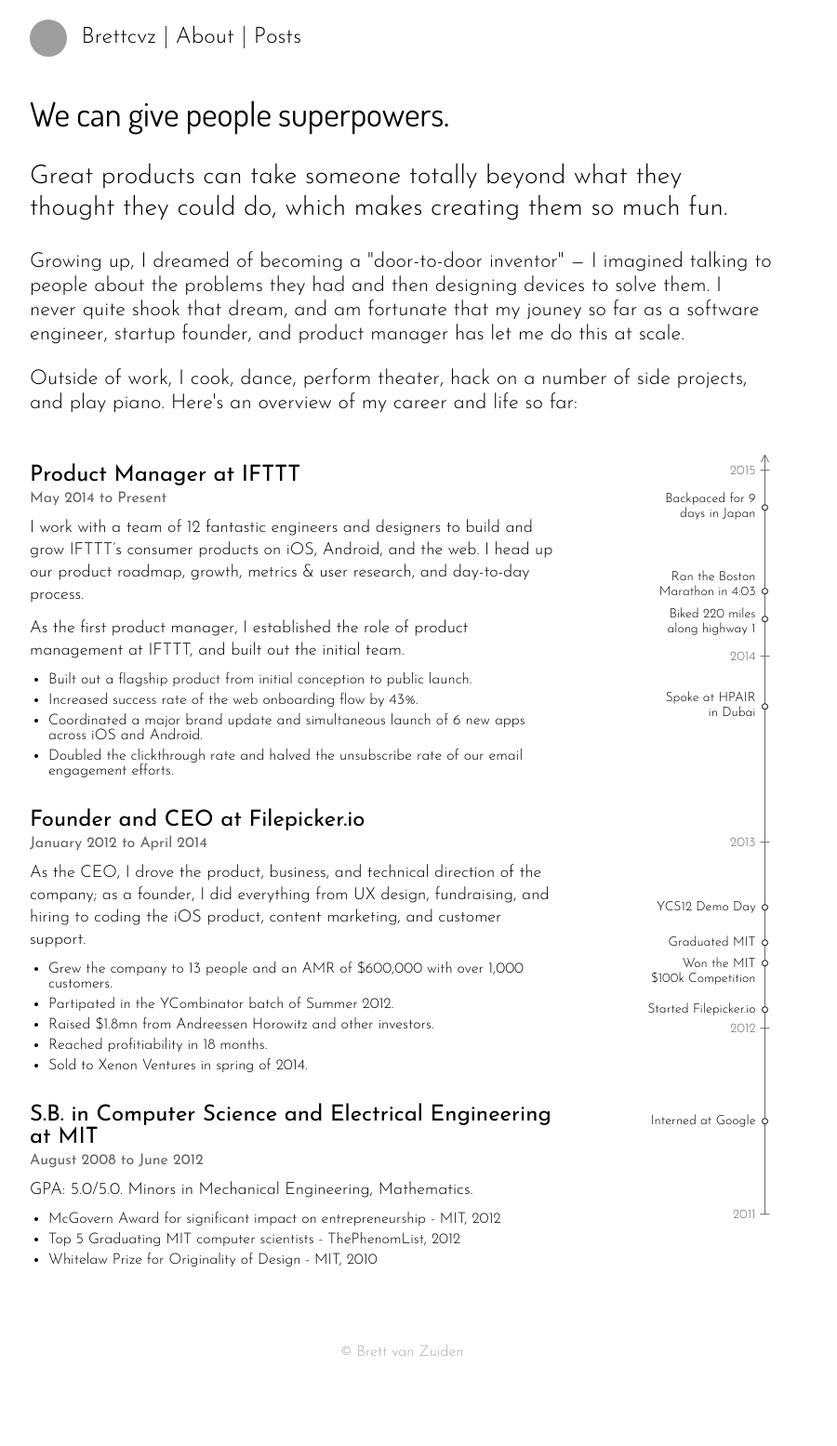
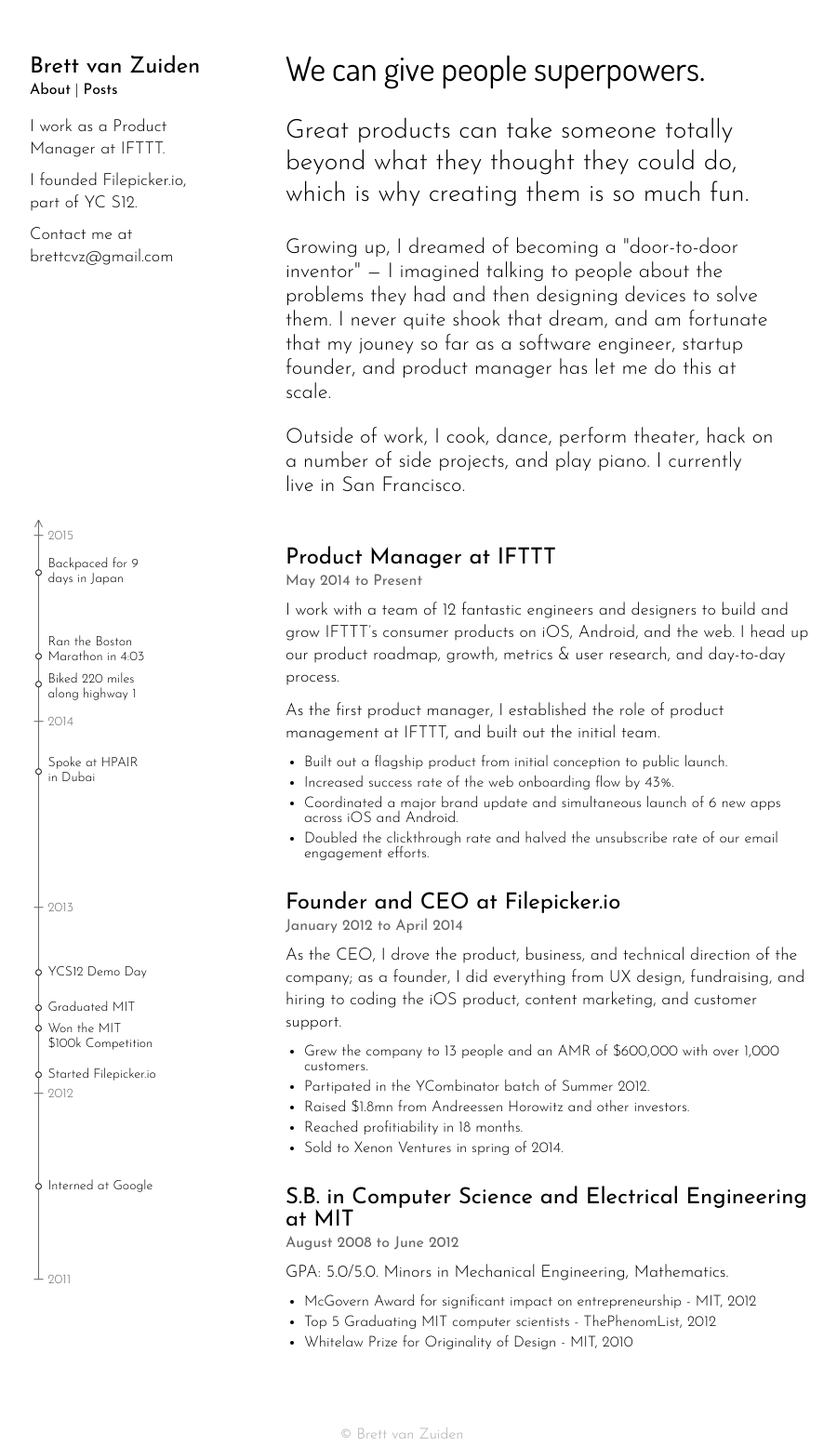
Before and after one commit to brettcvz/brettcvz.com, a Django app: page /about/ in a window 1280 px wide. Shown: the whole page at 93% size, without its empty margins (208-1108 px from the left). Before the commit the page ends 1458 px from the top, so only its background shows below. Run offline with Django 3.2, Linux system fonts and the light colour scheme; grey boxes are pictures that could not be loaded.

Commit message:
Migrated to using a split-pane throughout
All content is now set on the right 2/3 of the page

```diff
--- a/static/css/base.css
+++ b/static/css/base.css
@@ -23,6 +23,10 @@
     animation: fadein 0.75s;
     -moz-animation: fadein 0.75s; /* Firefox */
     -webkit-animation: fadein 0.75s; /* Safari and Chrome */
+}
+
+.center {
+    text-align: center;
 }
 
 p, span, h1, h2, h3, h4, h5, h6, div {
@@ -174,7 +178,7 @@
 }
 /*ENDBLOCK Homepage*/
 
-/*BLOCK Nav*/
+/*BLOCK Nav
 nav {
     font-family: 'Josefin Sans', sans-serif;
     font-size: 24px;
@@ -219,8 +223,16 @@
     width: 185px;
     display: inline-block;
     vertical-align: top;
-    margin-left: 85px;
+    margin-right: 85px;
     padding: 15px 0;
+    margin-top: 40px;
+}
+
+.sidepane .headshot {
+    border-radius: 50px;
+    width: 75px;
+    height: 75px;
+    margin: auto;
 }
 
 .sidepane h3 {
@@ -252,7 +264,8 @@
 
 /*ENDBLOCK Sidepane*/
 /*BLOCK Posts*/
-.leftpane {
+.rightpane {
+    margin-top: 40px;
     width: 525px;
     display: inline-block;
 }
@@ -293,7 +306,8 @@
 }
 /*ENDBLOCK Posts*/
 /*BLOCK About*/
-h1 {
+.about-intro h1 {
+    margin-top: 10px;
     font-weight: 400;
     font-size: 36px;
     font-family: 'Dosis', sans-serif;
@@ -314,19 +328,18 @@
     display:inline-block;
     width: 200px;
     margin: 0;
-    margin-top: 20px;
-    margin-left: 25px;
+    margin-top: 250px;
 }
 
 .timeline text.year {
     fill: #666;
     font-size: 14px;
-    text-anchor: end;
+    text-anchor: start;
 }
 
 .timeline text.event {
     font-size: 14px;
-    text-anchor: end;
+    text-anchor: start;
 }
 
 .timeline circle.event {
--- a/static/js/about.js
+++ b/static/js/about.js
@@ -1,7 +1,7 @@
 document.addEventListener("DOMContentLoaded", function(){
     var svg = document.getElementById('timeline-graphic'); //Get svg element
     //100 coords wide
-    var LINE_X = 90.5;
+    var LINE_X = 9.5;
     var START_YEAR = 2011;
     var YEAR_HEIGHT = 200;
     var TOP_PADDING = 10;
@@ -61,7 +61,7 @@
     function createTextElement(coord, text) {
         var node = createElement("text");
         node.setAttribute("class", "event");
-        node.setAttribute("x", LINE_X - 10);
+        node.setAttribute("x", LINE_X + 10);
         node.setAttribute("y", coordToY(coord));
         node.appendChild(document.createTextNode(text));
 
--- a/templates/about.html
+++ b/templates/about.html
@@ -1,4 +1,4 @@
-{% extends "base.html" %}
+{% extends "splitpane.html" %}
 {% load staticfiles %}
 
 {%block title%}Brett van Zuiden | About me{%endblock%}
@@ -7,17 +7,15 @@
 <script src="{% static 'js/about.js' %}"></script>
 {%endblock js%}
 
-{%block body%}
-{%include 'nav.html'%}
-<div id="content">
+{%block contentpane%}
     <div class="about-intro fadein">
         <h1>We can give people superpowers.</h1>
-        <p class="motto">Great products can take someone totally beyond what they thought they could do, which makes creating them so much fun.</p>
+        <p class="motto">Great products can take someone totally beyond what they thought they could do, which is why creating them is so much fun.</p>
         <p>
         Growing up, I dreamed of becoming a "door-to-door inventor" &mdash; I imagined talking to people about the problems they had and then designing devices to solve them. I never quite shook that dream, and am fortunate that my jouney so far as a software engineer, startup founder, and product manager has let me do this at scale.
         </p>
         <p>
-        Outside of work, I cook, dance, perform theater, hack on a number of side projects, and play piano. Here's an overview of my career and life so far:
+        Outside of work, I cook, dance, perform theater, hack on a number of side projects, and play piano. I currently live in San Francisco.
         </p>
     </div>
     <ul class="timeline-entries fadein">
@@ -63,8 +61,12 @@
             </ul>
         </li>
     </ul>
-    <div class="timeline fadein">
-        <svg id="timeline-graphic" width="200" height="900" viewBox="-100 0 200 900"></svg>
-    </div>
 </div>
 {%endblock%}
+
+{%block sidepane%}
+{{block.super}}
+<div class="timeline fadein">
+    <svg id="timeline-graphic" width="200" height="900" viewBox="0 0 200 900"></svg>
+</div>
+{%endblock%}
--- a/templates/posts/index.html
+++ b/templates/posts/index.html
@@ -1,8 +1,8 @@
-{% extends "posts/base.html" %}
+{% extends "splitpane.html" %}
 
 {%block title%}Brett van Zuiden | Posts{%endblock%}
 
-{%block leftpane%}
+{%block contentpane%}
 <div class="posts-intro">
     <p>
         I write on things that interest me: product management, startups, and general tech trends.
--- a/templates/posts/post.html
+++ b/templates/posts/post.html
@@ -1,8 +1,8 @@
-{% extends "posts/base.html" %}
+{% extends "splitpane.html" %}
 
 {%block title%}Brett van Zuiden | {{post.title}}{%endblock%}
 
-{%block leftpane%}
+{%block contentpane%}
 <article>
     <h1>{{post.title}}</h1>
     <time class="pubdate" datetime="{{post.pubdate|date:"Y-m-d"}}">{{post.pubdate|date:"F jS, Y"}}</time>
--- a/templates/posts/base.html
+++ b/templates/splitpane.html
@@ -1,20 +1,24 @@
 {% extends "base.html" %}
 {%block body%}
-{%include "nav.html"%}
 
 <div id="content">
-    <div class="leftpane fadein">
-        {%block leftpane%}
-        {%endblock%}
-    </div>
     <div class="sidepane fadein">
-        <h3>Brett van Zuiden</h3>
-        <h4>Maker, hobbyist, optimist</h4>
+        <h3><a href="{%url 'home'%}">Brett van Zuiden</a></h3>
+        <nav>
+            <a href="{%url 'about'%}">About</a> |
+            <a href="{%url 'posts:index'%}">Posts</a>
+        </nav>
+        {%block sidepane%}
         <ul class="info">
             <li>I work as a Product Manager at <a href="http://ifttt.com">IFTTT</a>.</li>
             <li>I founded <a href="http://filepicker.io">Filepicker.io</a>, part of YC S12.</li>
             <li>Contact me at <a href="mailto:brettcvz@gmail.com">brettcvz@gmail.com</a></li>
         </ul>
+        {%endblock%}
+    </div>
+    <div class="rightpane fadein">
+        {%block contentpane%}
+        {%endblock%}
     </div>
 </div>
 {%endblock%}
```
